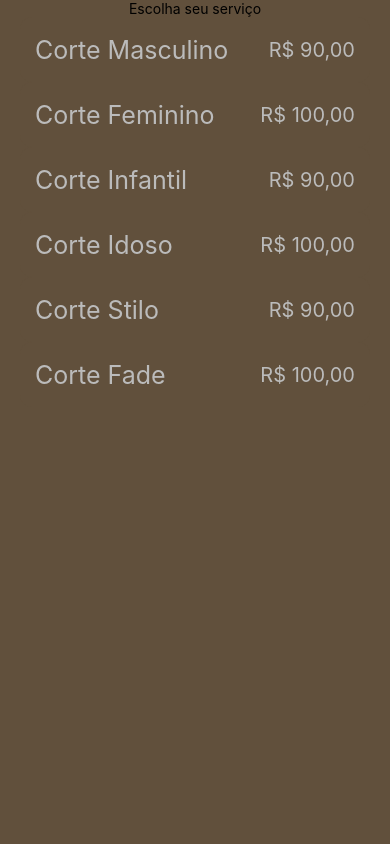
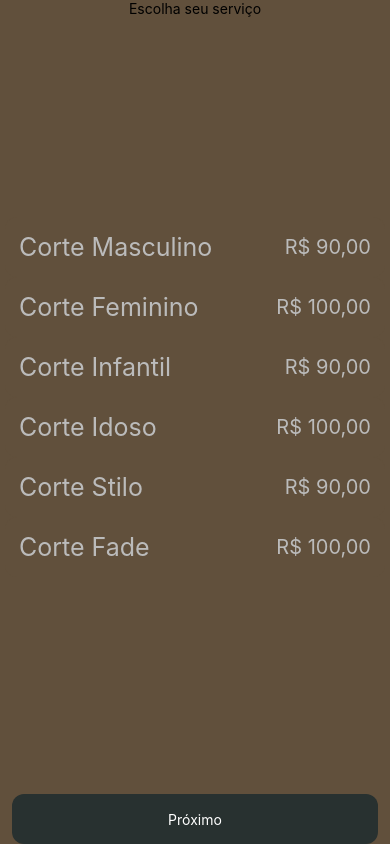
Before and after one commit to brunodeev/barber-app, a React Native app: screen /ServicePage in a window 390 px wide. Built offline with nearby package versions, Linux system fonts and the light colour scheme.

Commit message:
feat: add button on service page

```diff
--- a/src/pages/servicePage/ServicePage.js
+++ b/src/pages/servicePage/ServicePage.js
@@ -1,6 +1,6 @@
 import React, { useState } from 'react';
 import { StatusBar } from 'expo-status-bar';
-import { FlatList, SafeAreaView, StyleSheet, Text, View } from 'react-native';
+import { FlatList, SafeAreaView, StyleSheet, Text, TouchableOpacity, View } from 'react-native';
 import services from '../../mocks/services';
 import ServiceCard from './components/ServiceCard';
 
@@ -28,11 +28,16 @@ const ServicePage = () => {
         <SafeAreaView style={styles.container}>
             <StatusBar style='light'/>
             <View style={styles.content}>
-                <Text>Escolha seu serviço</Text>
+                <Text style={{flex: 1}}>Escolha seu serviço</Text>
                 <FlatList
                     data={services}
                     renderItem={renderItem}
+                    horizontal={false}
+                    scrollEnabled={false}
                 />
+                <TouchableOpacity style={styles.button}>
+                    <Text style={{color: 'white'}}>Próximo</Text>
+                </TouchableOpacity>
             </View>
         </SafeAreaView>
     );
@@ -48,5 +53,14 @@ const styles = StyleSheet.create({
     content: {
         flex: 1,
         alignItems: 'center',
+        paddingHorizontal: 12,
+    },
+    button: {
+        width: '100%',
+        height: 50,
+        backgroundColor: '#283130',
+        alignItems: 'center',
+        justifyContent: 'center',
+        borderRadius: 12,
     },
 });
--- a/src/pages/servicePage/components/ServiceCard.js
+++ b/src/pages/servicePage/components/ServiceCard.js
@@ -15,13 +15,13 @@ const ServiceCard = ({service, backgroundColor, textColor, onPress, disabled}) =
 
 const styles = StyleSheet.create({
     container: {
-        height: 65,
-        width: 350,
+        height: 60,
+        width: 380,
         flexDirection: 'row',
         borderRadius: 12,
         justifyContent: 'space-between',
         alignItems: 'center',
-        paddingHorizontal: 15,
+        paddingHorizontal: 14,
     },
     text: {
         fontSize: 25,
```
